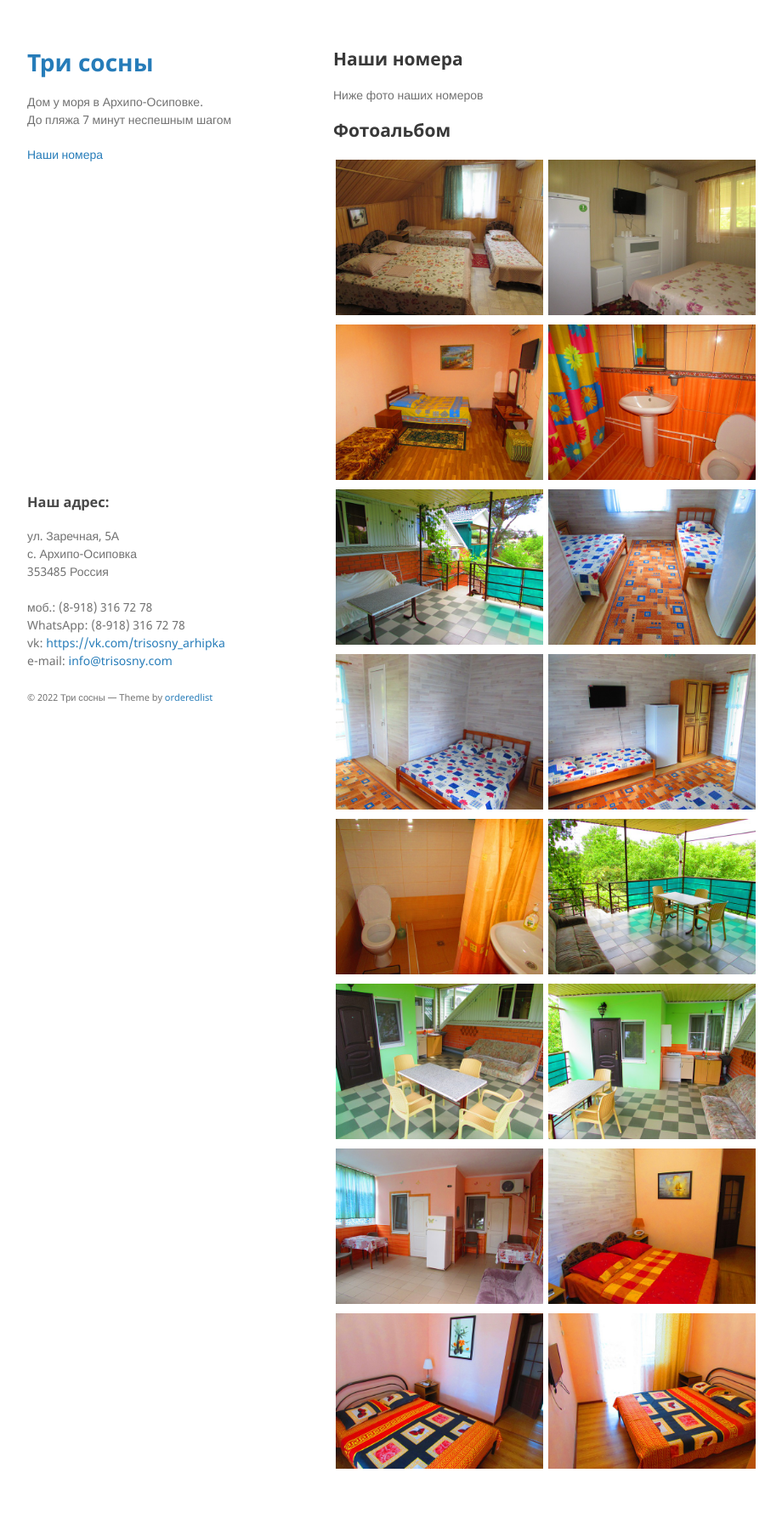
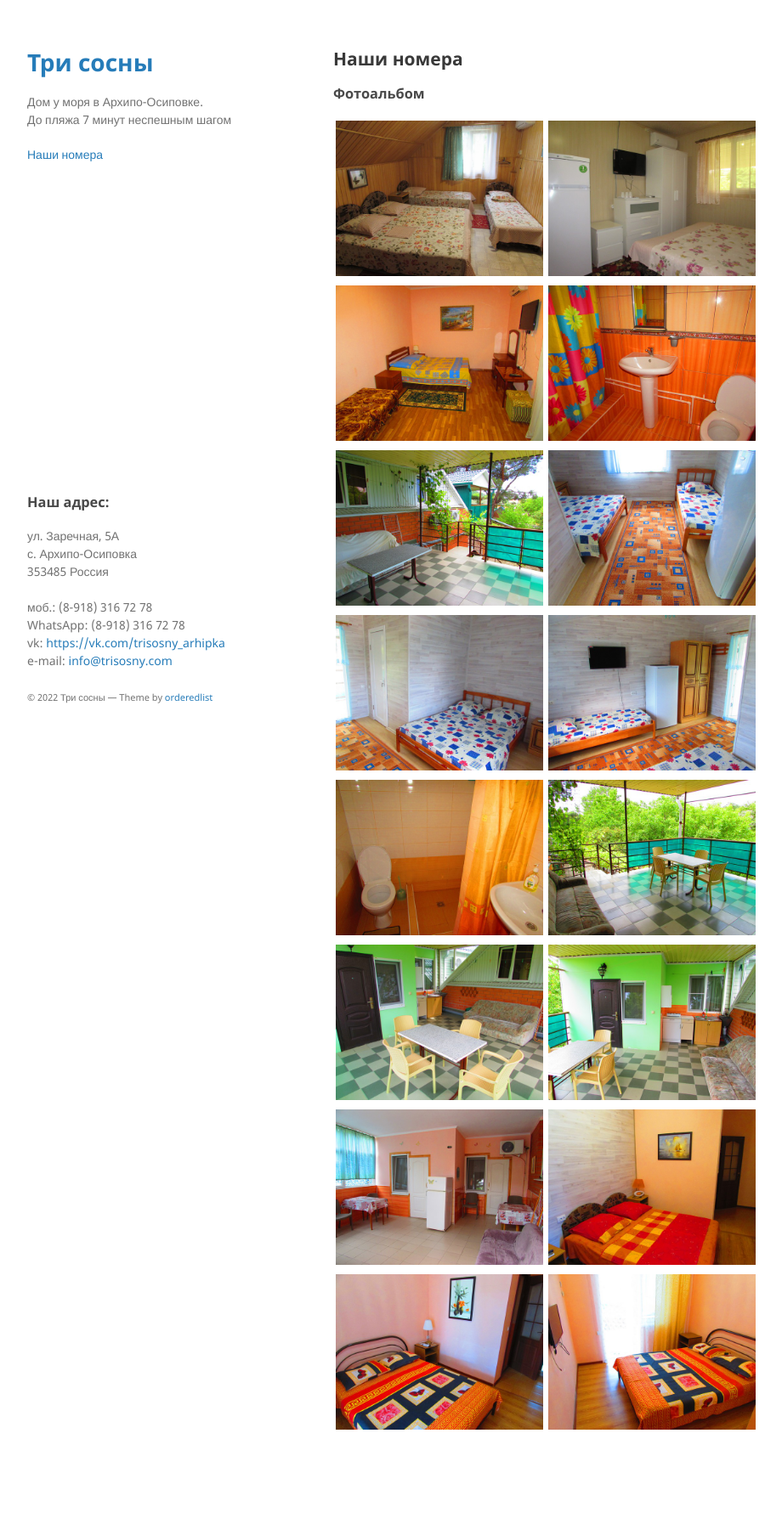
Before and after one commit to 3sosny/3sosny.github.io, a Jekyll site: the page built from rooms.md, in a window 1280 px wide. Shown: the whole page at 85% size, without its empty margins (178-1098 px from the left). Built offline with Jekyll 4.4.1, drawn with Linux system fonts in a browser that asks for light colours; comment, search, counter and statistics services are not loaded; our own code applies the rules of GitHub Pages for plain Markdown files; after the commit the page ends 1741 px from its top, so only the background shows below that.

Commit message:
[anton] minor copy changes

```diff
--- a/rooms.md
+++ b/rooms.md
@@ -4,7 +4,6 @@ permalink: rooms/
 support: [jquery, gallery]
 ---
 ## Наши номера
-Ниже фото наших номеров
-<br>
-## Фотоальбом
+
+### Фотоальбом
 {% include gallery-layout.html gallery=site.data.galleries.rooms id_number=1 %}
```
